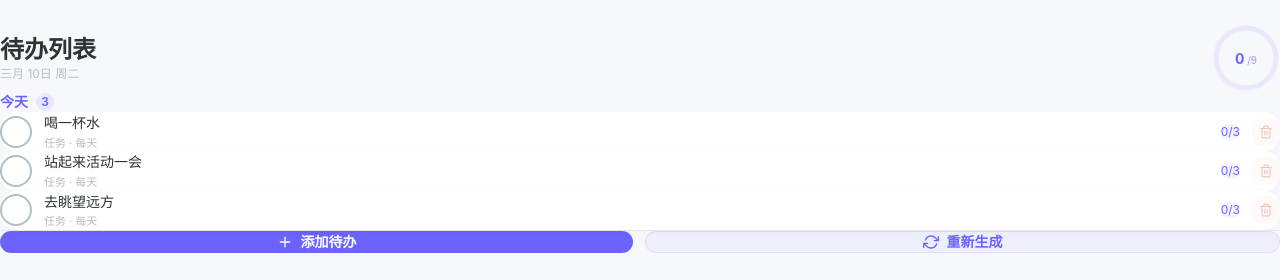
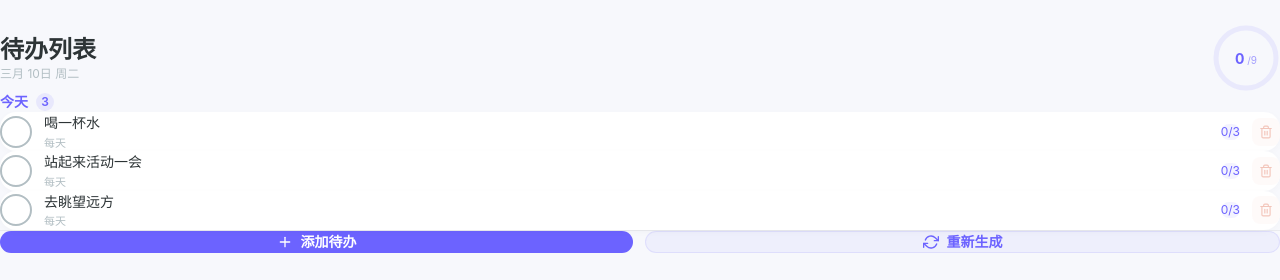
Before and after one commit to DavidXie03/do-little-things, a Vue app: page /todos in a window 1280 px wide. Shown: the top 280 px of the page. Built offline with nearby package versions, Linux system fonts and the light colour scheme.

Commit message:
fix: remove task label and loop icon from subtitle, fix duplicate future todos for today-triggered tasks

```diff
--- a/src/components/TodoItem.vue
+++ b/src/components/TodoItem.vue
@@ -38,13 +38,12 @@ function handleDelete(todoId: string) {
   }
 }
 
-/** 构建副信息文本，格式：任务 · 📅 日期 🔄 */
+/** 构建副信息文本：仅显示循环类型 */
 function getSubInfo(): string {
-  const parts: string[] = ['任务']
   if (props.showRecurrence && props.item.task.recurrence) {
-    parts.push(RecurrenceTypeLabel[props.item.task.recurrence] || '')
+    return RecurrenceTypeLabel[props.item.task.recurrence] || ''
   }
-  return parts.filter(Boolean).join(' · ')
+  return ''
 }
 </script>
 
@@ -87,12 +86,9 @@ function getSubInfo(): string {
         >
           {{ item.task.content }}
         </p>
-        <!-- 副信息行：任务 · 循环类型 -->
-        <p class="text-[11px] mt-0.5 flex items-center gap-1" style="color: var(--text-muted);">
-          <span>{{ getSubInfo() }}</span>
-          <template v-if="item.task.recurrence && item.task.recurrence !== 'daily'">
-            <span style="opacity: 0.5;">⟳</span>
-          </template>
+        <!-- 副信息行：循环类型 -->
+        <p v-if="getSubInfo()" class="text-[11px] mt-0.5" style="color: var(--text-muted);">
+          {{ getSubInfo() }}
         </p>
       </div>
 
--- a/src/composables/useDailyTodos.ts
+++ b/src/composables/useDailyTodos.ts
@@ -108,14 +108,13 @@ export function useDailyTodos() {
       today
     )
 
-    // 对于"每天"循环类型，今天已经显示了，所以未来列表不需要再显示
-    // 但其他循环类型的任务可能今天没触发，需要显示下一个触发日
     // 去重：每个 customAction 只保留一条
+    // 今天已经显示过的任务，不再在未来列表中重复
     const seen = new Set<string>()
     return futureItems.filter(item => {
       if (seen.has(item.task.id)) return false
-      // 对于今天已有的每天任务，跳过（因为它每天都在）
-      if (todayTaskIds.has(item.task.id) && item.task.recurrence === 'daily') return false
+      // 今天已有的任务，跳过（下次循环日已经在今天显示了）
+      if (todayTaskIds.has(item.task.id)) return false
       seen.add(item.task.id)
       return true
     })
```
